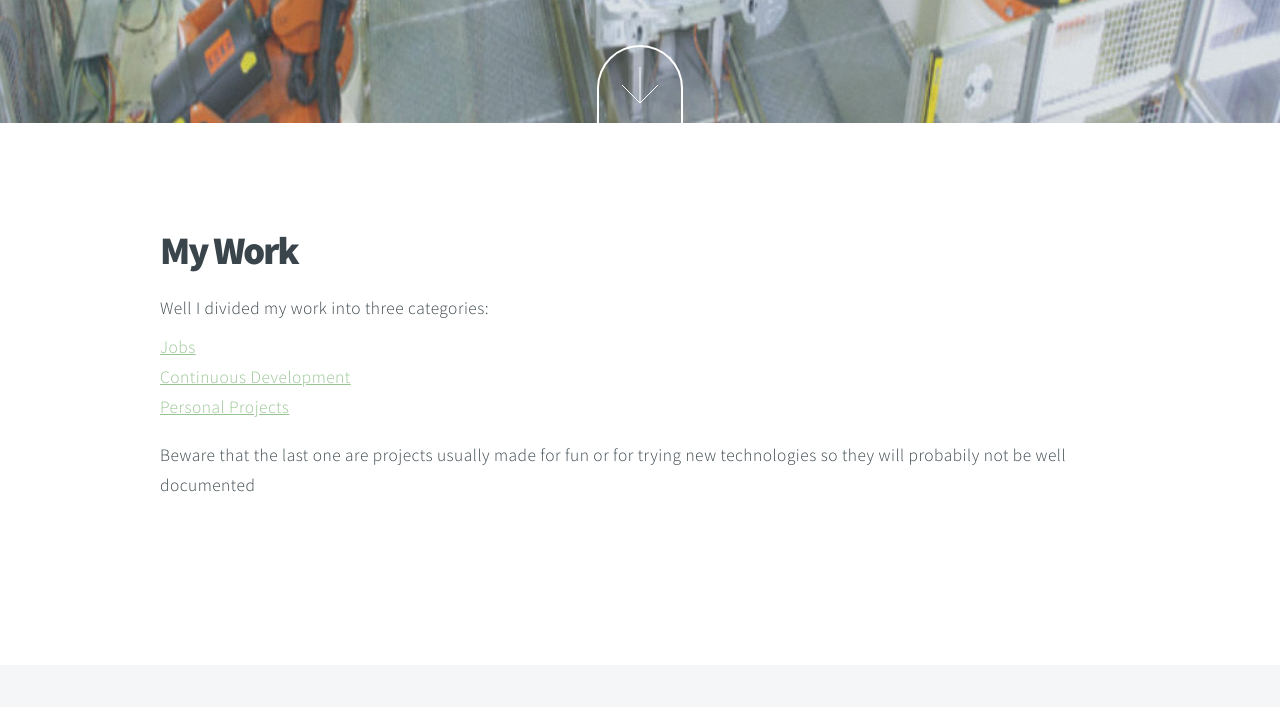
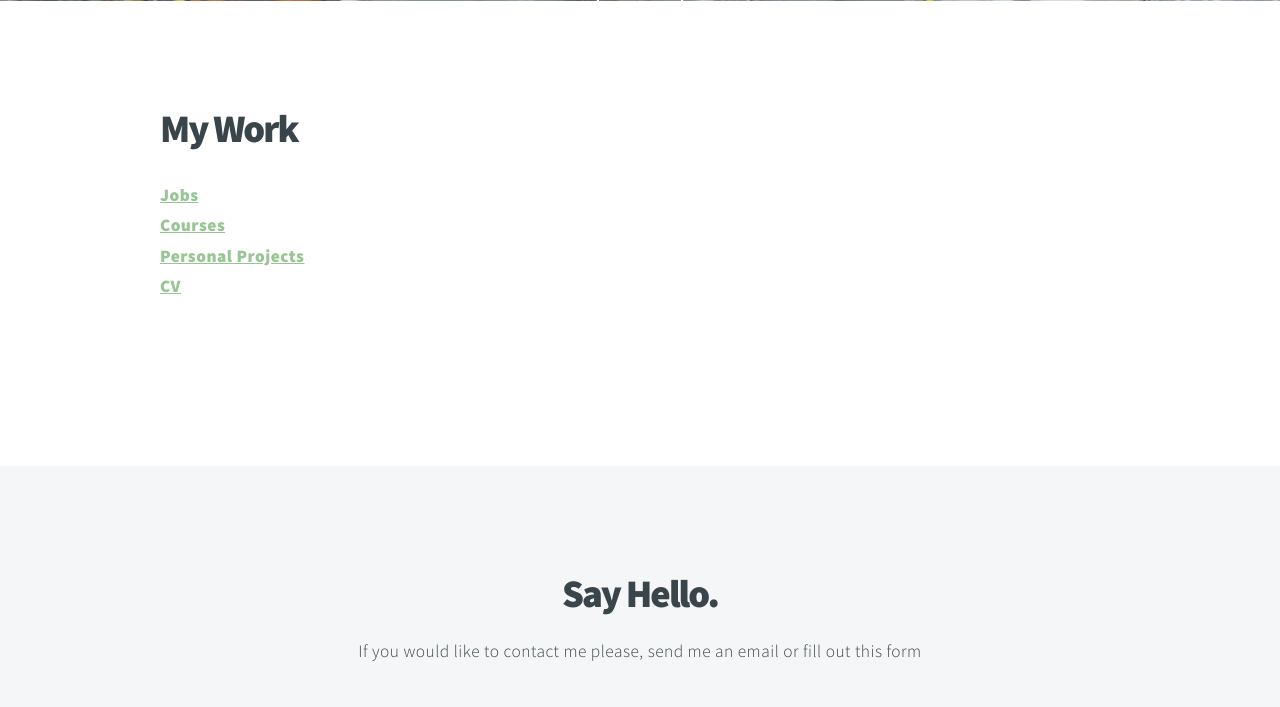
Before and after one commit to leparrav/PSite, a Django app: template templates/portafolio/index.html in a window 1280 px wide. Shown: the part 1869-2576 px from the top of the page. Run offline with Django 3.2, Linux system fonts and the light colour scheme; the template is opened without the code that fills it, so the values that code supplies are empty; parts of the project's set-up code (start-up, migrations or seed data) failed here and were passed over; some libraries are stand-ins or nearby versions.

Commit message:
Text simplified, add link to CV, favicon

```diff
--- a/templates/blog/base.html
+++ b/templates/blog/base.html
@@ -16,6 +16,7 @@
 
     <!-- Custom CSS -->
     <link href="/static/css/clean-blog.min.css" rel="stylesheet">
+    <link rel="icon" type="image/png" href="/static/favicon.ico" />
 
     <!-- Custom Fonts -->
     <link href="http://maxcdn.bootstrapcdn.com/font-awesome/4.1.0/css/font-awesome.min.css" rel="stylesheet" type="text/css">
@@ -44,7 +45,7 @@
                     <span class="icon-bar"></span>
                     <span class="icon-bar"></span>
                 </button>
-                <a class="navbar-brand" href="/portafolio/">Luis Parra Portafolio</a>
+                <a class="navbar-brand" href="/portafolio/">Luis Parra Portfolio</a>
             </div>
 
             <!-- Collect the nav links, forms, and other content for toggling -->
--- a/templates/portafolio/base.html
+++ b/templates/portafolio/base.html
@@ -10,6 +10,7 @@
 		<meta http-equiv="content-type" content="text/html; charset=utf-8" />
 		<meta name="description" content="Personal site for job search" />
 		<meta name="keywords" content="portafolio, cv, jobs" />
+		<link rel="icon" type="image/png" href="/static/favicon.ico" />
 		<!--[if lte IE 8]><script src="css/ie/html5shiv.js"></script><![endif]-->
 		<script src="http://ajax.googleapis.com/ajax/libs/jquery/1.11.1/jquery.min.js"></script>
 		<script src="/static/js/jquery.poptrox.min.js"></script>
--- a/templates/portafolio/index.html
+++ b/templates/portafolio/index.html
@@ -15,10 +15,7 @@
 <!-- Intro -->
 	<section id="intro" class="main style1 dark fullscreen">
 		<div class="content container small">
-			<header>
-				<h2>Hi there!</h2>
-			</header>
-			<p>Welcome to  my <strong>portafolio</strong> website. It was built with SkelJS for visuals and responsive over Django with my own simple blog app. Here you will find several examples of previous and current works and personal projects on Robotics, Web development and Computer Vision. I hope you enjoy it</p>
+			<p>Welcome to  my <strong>portfolio</strong> website. Main page was built with SkelJS, Blog with Bootstrap both over Django framework. In here you will find several examples of previous and current works and personal projects on Robotics, Computer Vision and Web Development. I hope you enjoy it</p>
 			<footer>
 				<a href="#one" class="button style2 down">More</a>
 			</footer>
@@ -48,24 +45,20 @@
 	</section>
 
 <!-- Work -->
-<!-- TODO: Change Gallery to use automatic / random jobs from the db from the last two rows  -->
 	<section id="work" class="main style3 primary">
 		<div class="content container">
 			<header>
 				<h2>My Work</h2>
 				<p>
-					Well I divided my work into three categories:
 					<ul>
-						<li><a href="jobs/"> Jobs </a></li>
-						<li><a href="courses/"> Continuous Development </a> </li>
-						<li><a href="projects/"> Personal Projects </a> </li>
+						<li><a href="jobs/"> <h3> Jobs </h3> </a></li>
+						<li><a href="courses/"> <h3> Courses </h3> </a> </li>
+						<li><a href="projects/"> <h3> Personal Projects </h3> </a> </li>
+						<li><a href="projects/"> <h3> CV </h3> </a> </li>
 					</ul>
-
-						Beware that the last one are projects usually made for fun or for trying new technologies so they will probabily not be well documented
 				</p>
 			</header>
-
-			<!-- Lightbox Gallery - First row is fixed for me atleast  -->
+			<!-- Lightbox Gallery -->
 				<div class="container small gallery">
 					{% if jobs %}
 						{%for job1, job2 in jobs %}
@@ -89,7 +82,7 @@
 		<div class="content container">
 			<header>
 				<h2>Say Hello.</h2>
-				<p>If you would like to contact me please, do so over my linkedin account or email, you can find it in my <a href="{% static "cv.pdf" %}">cv </a></p>
+				<p>If you would like to contact me please, send me an email or fill out this form </a></p>
 			</header>
 		</div>
 	</section>
```
Also changed, not shown: static/favicon.ico (added), 1 other file. Lines whose indentation alone changed are shown as unchanged.
